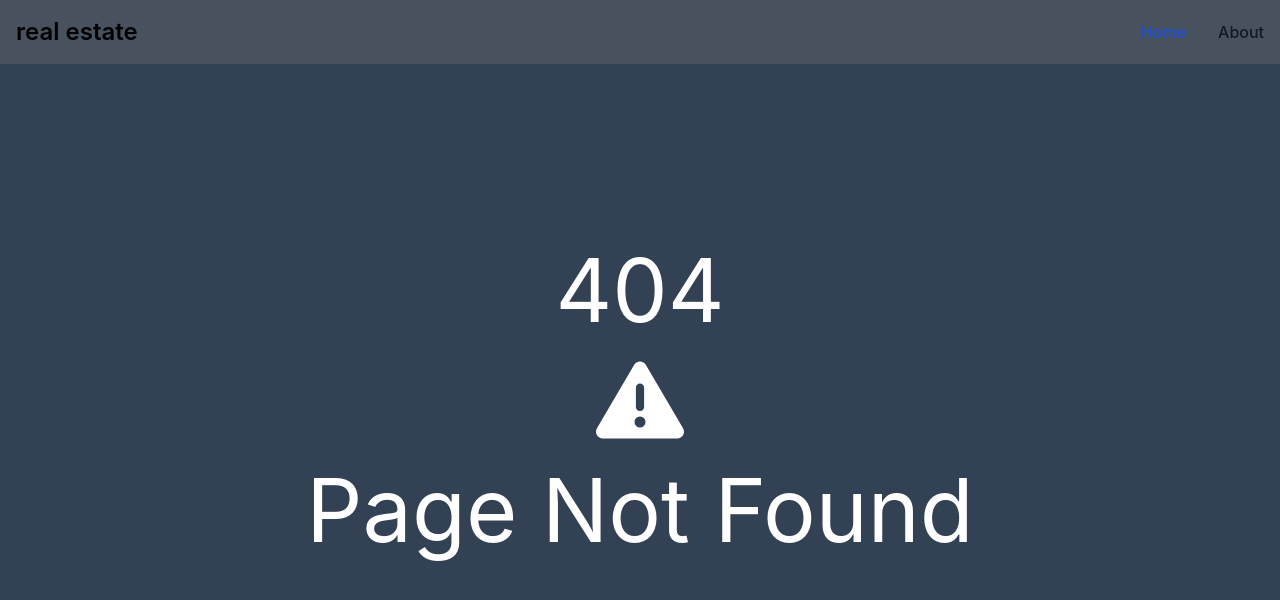
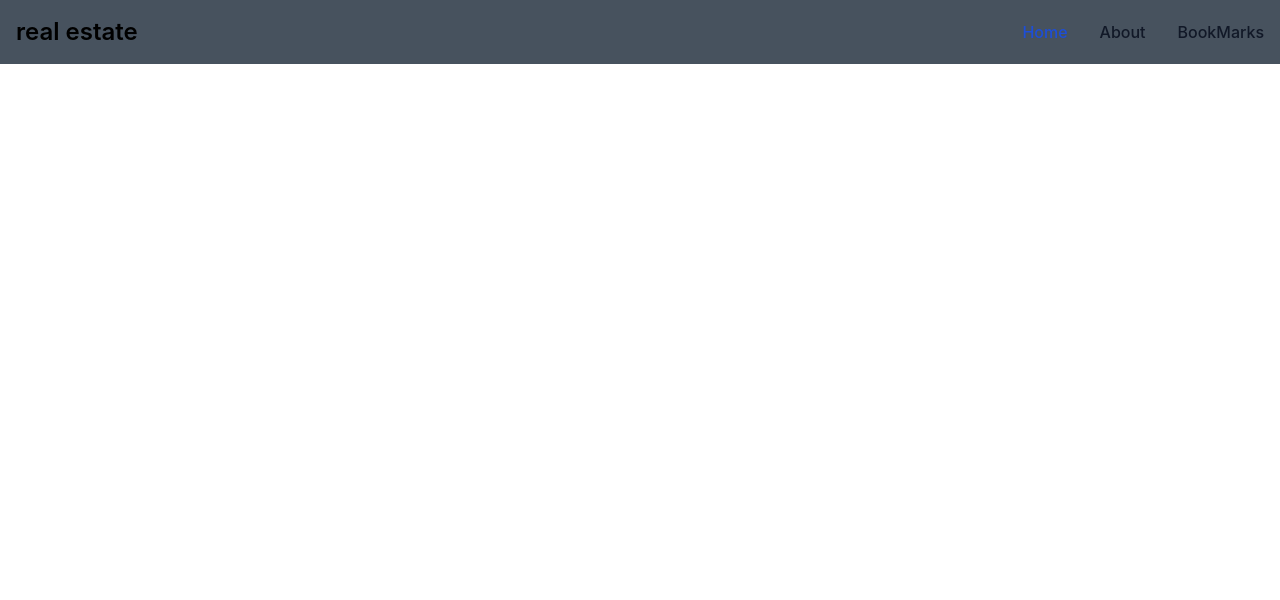
Before and after one commit to Ameer2000Mzori/Real-Estates-Website, a React (Create React App) app in the folder frontend/: page /BookMarks in a window 1280 px wide. Before the commit this address had no page. Shown: the top 600 px of the page. Built offline with nearby package versions, Linux system fonts and the light colour scheme.

Commit message:
added new page called BookMarks

```diff
--- a/frontend/src/App.js
+++ b/frontend/src/App.js
@@ -4,6 +4,7 @@ import Navbar from './components/Navbar'
 import HomePage from './components/pages/HomePage'
 import About from './components/pages/About'
 import NotFound from './components/pages/NotFound'
+import BookMarks from './components/pages/BookMarks'
 import './App.css'
 // eslint-disable-next-line react/function-component-definition
 function App() {
@@ -14,6 +15,7 @@ function App() {
         <Route path="*" element={<NotFound />} />
         <Route path="/" element={<HomePage />} />
         <Route path="/About" element={<About />} />
+        <Route path="/BookMarks" element={<BookMarks />} />
       </Routes>
     </Router>
   )
--- a/frontend/src/components/Navbar.jsx
+++ b/frontend/src/components/Navbar.jsx
@@ -64,6 +64,14 @@ function Navbar() {
                 About
               </Link>
             </li>
+            <li>
+              <Link
+                to="/bookmarks"
+                className="block py-2 px-3 md:p-0 text-gray-900 rounded hover:bg-gray-100 md:hover:bg-transparent md:border-0 md:hover:text-blue-700 dark:text-white md:dark:hover:text-blue-500 dark:hover:bg-gray-700 dark:hover:text-white md:dark:hover:bg-transparent"
+              >
+                BookMarks
+              </Link>
+            </li>
           </ul>
         </div>
       </div>
--- /dev/null
+++ b/frontend/src/components/pages/BookMarks.jsx
@@ -0,0 +1,7 @@
+import React from 'react'
+
+const BookMarks = () => {
+  return <div>BookMarks</div>
+}
+
+export default BookMarks
```
